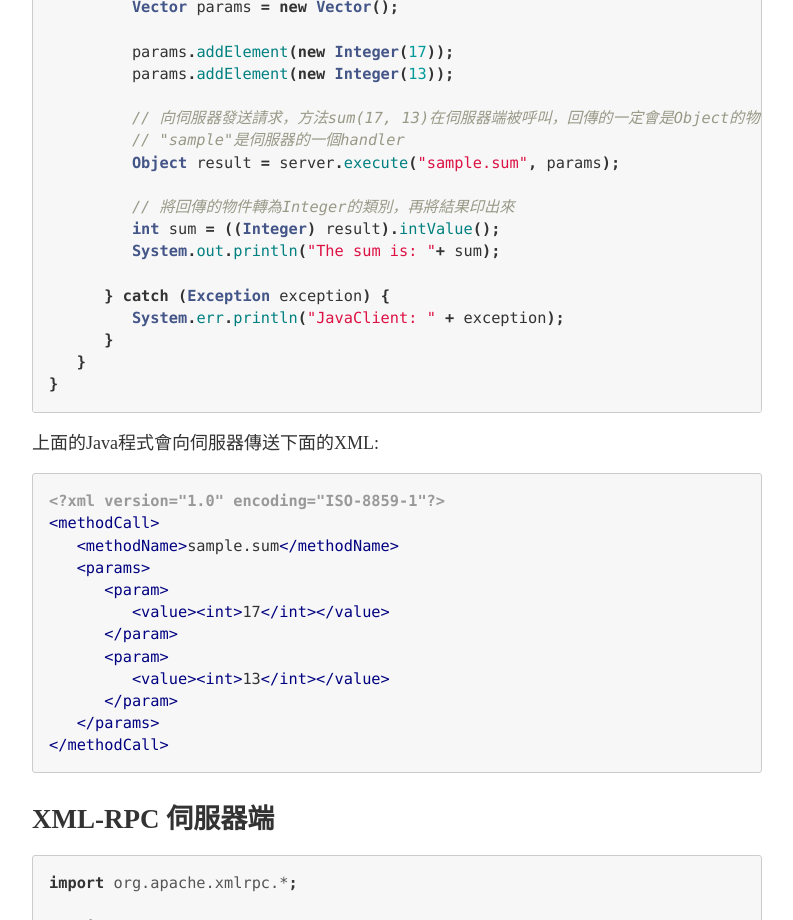
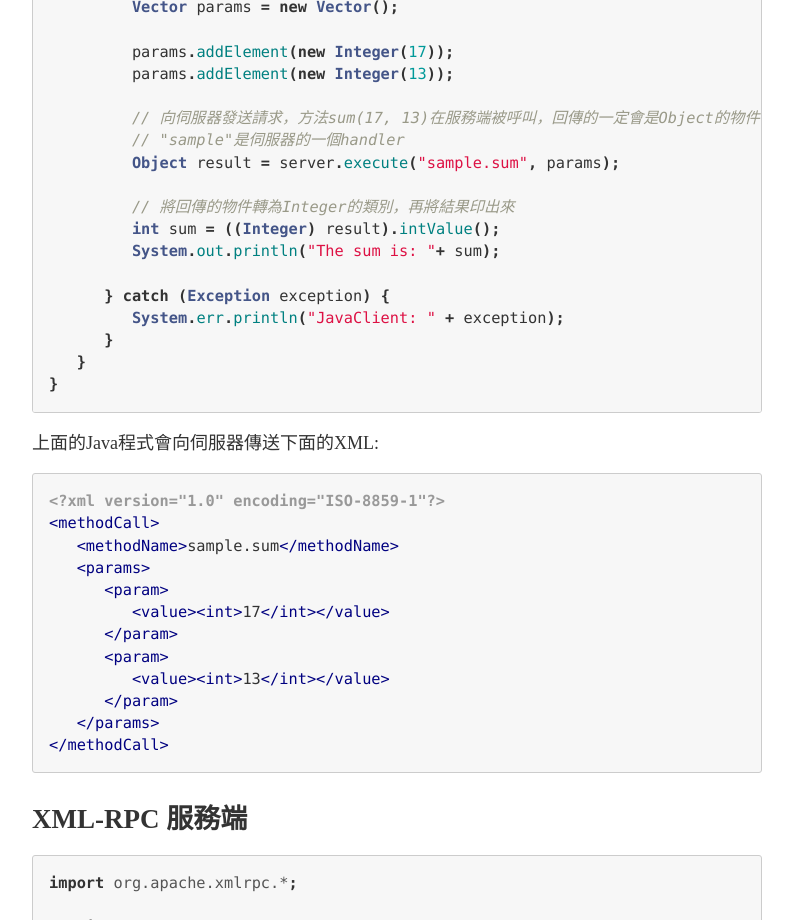
Before and after one commit to ryanchen34057/ryanchen34057.github.io, a Jekyll site: the page built from _posts/Web Service/2019-09-28-webServiceRPC.markdown, in a window 1280 px wide and 1400 px high, scrolled down 816 px. Shown: the part 151-1071 px from the top of the window, without its empty margins (118-911 px from the left). Built offline with Jekyll 4.4.1, drawn with Linux system fonts in a browser that asks for light colours; nearby versions of some CDN libraries; library files that are not in the unit come from our copies; comment, search, counter and statistics services are not loaded; some of the changed text lies outside the part shown.

Commit message:
new post

````diff
--- a/_posts/WCF/2019-09-29-wcfIntro1.markdown
+++ b/_posts/WCF/2019-09-29-wcfIntro1.markdown
@@ -37,9 +37,9 @@ WCF目前包裝在.NET 4.5版本裡，所以只有Windows XP之後的作業系
 
 **用戶端 Client Side**: 使用服務的人
 
-**伺服器端 Server Side**: 提供服務的人
+**服務端 Server Side**: 提供服務的人
 
-用戶端及伺服器端之間的溝通可以是直接性的，也可以透過像是Azure Service Bus(註1)的媒介來進行。
+用戶端及服務端之間的溝通可以是直接性的，也可以透過像是Azure Service Bus(註1)的媒介來進行。
 
 WCF的訊息都是基於SOAP，且並不依賴於單一的通訊協定。不像Web Service，WCF的服務可以使用HTTP以外的通訊協定。(例如TCP)
 
@@ -51,7 +51,7 @@ WCF的訊息都是基於SOAP，且並不依賴於單一的通訊協定。不像W
 
 
 ### 用戶端如何使用服務?
-在WCF裡，用戶端幾乎不會直接去跟服務溝通，而是透過代理伺服器(Proxy)來呼叫服務，就算是在本地端也不例外。
+在WCF裡，用戶端幾乎不會直接去跟服務溝通，而是透過代理(Proxy)來呼叫服務，就算是在本地端也不例外。
 
 用戶端可以在任何情境下與服務溝通。如果在同一台機器上，用戶端可以在同一個Domain裡使用服務。而跨機器的情境下，用戶端可以在所在的區網(Intranet)或是在Internet上與服務進行溝通。
 
--- a/_posts/Web Service/2019-09-28-webServiceRPC.markdown
+++ b/_posts/Web Service/2019-09-28-webServiceRPC.markdown
@@ -37,7 +37,7 @@ public class JavaClient {
          params.addElement(new Integer(17));
          params.addElement(new Integer(13));
 
-         // 向伺服器發送請求，方法sum(17, 13)在伺服器端被呼叫，回傳的一定會是Object的物件
+         // 向伺服器發送請求，方法sum(17, 13)在服務端被呼叫，回傳的一定會是Object的物件
          // "sample"是伺服器的一個handler
          Object result = server.execute("sample.sum", params);
 
@@ -67,7 +67,7 @@ public class JavaClient {
 </methodCall>
 ```
 
-### XML-RPC 伺服器端
+### XML-RPC 服務端
 ```java
 import org.apache.xmlrpc.*;
 
@@ -98,7 +98,7 @@ public class JavaServer {
 }
 ```
 
-伺服器端接收到用戶端的方法調用請求後，在計算出結果後會回傳以下的XML:
+服務端接收到用戶端的方法調用請求後，在計算出結果後會回傳以下的XML:
 ```xml
 <?xml version="1.0" encoding="ISO-8859-1"?>
 <methodResponse>
--- a/_posts/Web Service/2019-09-28-webServiceSOAP.markdown
+++ b/_posts/Web Service/2019-09-28-webServiceSOAP.markdown
@@ -15,4 +15,4 @@ keywords: Web Service, SOA, RPC, SOAP, REST
 
 而SOAP就不一樣了，SOAP是**訊息導向**的服務。為什麼有了RPC卻還要開發SOAP呢? 方法導向有啥不好嗎?
 
-也沒有不好，但是因為RPC是基於方法調用，所以難免會跟特定的程式語言耦合，也就是用戶端與伺服器端必須使用同樣的程式語言，這對開發者可以說是非常大的限制!也因為如此，基於訊息的SOAP就受到許多開發者的支持，就這樣紅起來了!
+也沒有不好，但是因為RPC是基於方法調用，所以難免會跟特定的程式語言耦合，也就是用戶端與服務端必須使用同樣的程式語言，這對開發者可以說是非常大的限制!也因為如此，基於訊息的SOAP就受到許多開發者的支持，就這樣紅起來了!
````
Also changed, not shown: _posts/WCF/2019-09-29-wcfIntro3.markdown (added, +115 -0 lines).
